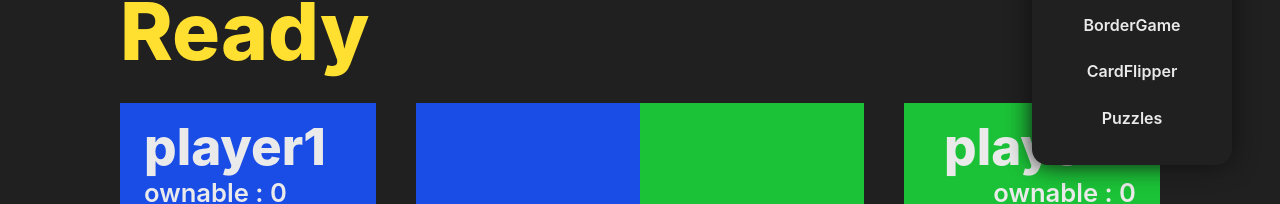
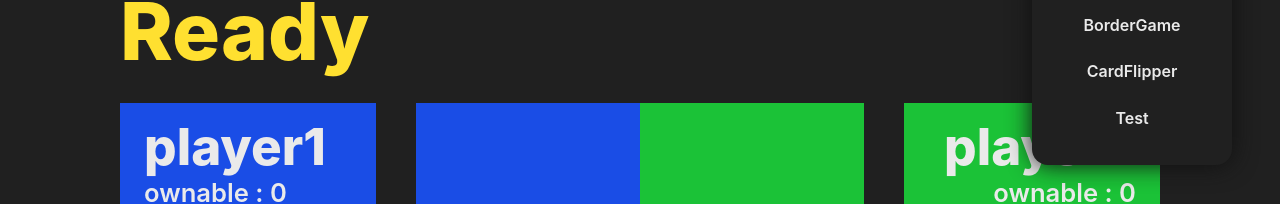
Before and after one commit to yyb02006/Boardgame, a React (Create React App) app: page / in a window 1280 px wide. Both pictures are taken after a click on the element 1220 px from the left and 35 px from the top of the page. Shown: the part 98-302 px from the top of the page. Built offline with nearby package versions, Linux system fonts and the light colour scheme.

Commit message:
NavLink의 클릭이벤트가 GNB를 변경할 수 있도록 수정

```diff
--- a/src/App.tsx
+++ b/src/App.tsx
@@ -5,11 +5,13 @@ import Home from '#routes/Home';
 import Test from '#routes/Test';
 import GlobalStyle from '#GlobalStyle';
 import CardFlipper from '#routes/CardFlipper';
+import { AppProvider } from '#AppContext';
 
 export default function App() {
 	return (
 		<BrowserRouter>
 			<GlobalStyle />
+			<AppProvider>
 				<div className="App" style={{ position: 'relative' }}>
 					<Header title={'BorderGame'} />
 					<Routes>
@@ -18,6 +20,7 @@ export default function App() {
 						<Route path="/Test" element={<Test />} />
 					</Routes>
 				</div>
+			</AppProvider>
 		</BrowserRouter>
 	);
 }
--- a/src/AppContext.tsx
+++ b/src/AppContext.tsx
@@ -4,7 +4,7 @@ const AppContext = createContext<AppContext | undefined>(undefined);
 
 export function AppProvider({ children }: { children: React.ReactNode }) {
 	const [pageState, setPageState] = useState<PageState>('home');
-	const contextValue = { pageState };
+	const contextValue = { pageState, setPageState };
 	return <AppContext.Provider value={contextValue}>{children}</AppContext.Provider>;
 }
 
--- a/src/components/Header.tsx
+++ b/src/components/Header.tsx
@@ -1,3 +1,4 @@
+import { useAppContext } from '#AppContext';
 import { fadeInZ } from '#styles/animations';
 import { fullWidthHeight } from '#styles/theme';
 import React, { useEffect, useRef, useState } from 'react';
@@ -34,7 +35,7 @@ const HambergerMenu = styled.div`
 	width: 24px;
 	height: 24px;
 	position: relative;
-	perspective: 1000px;
+	perspective: 2000px;
 `;
 
 const MenuIcon = styled.div`
@@ -141,7 +142,22 @@ interface HeaderProps {
 	title: string;
 }
 
+const LinkWrapper = ({ to, label, page }: { to: string; label: string; page: PageState }) => {
+	const { setPageState } = useAppContext();
+	return (
+		<NavLink
+			to={to}
+			onClick={() => {
+				setPageState(page);
+			}}
+		>
+			{label}
+		</NavLink>
+	);
+};
+
 const Header = ({ title }: HeaderProps) => {
+	const { pageState } = useAppContext();
 	const [isOpen, setIsOpen] = useState(false);
 	const [isVisible, setIsVisible] = useState(false);
 	const menuToggleHandler = (isOpen: boolean) => {
@@ -155,6 +171,9 @@ const Header = ({ title }: HeaderProps) => {
 			}, 300);
 		}
 	};
+	useEffect(() => {
+		setIsOpen(false);
+	}, [pageState]);
 	return (
 		<Layout>
 			<HeaderNav to={'/'}>{title}</HeaderNav>
@@ -168,9 +187,9 @@ const Header = ({ title }: HeaderProps) => {
 						/>
 						<span className="Title">Games</span>
 						<div className="Links">
-							<NavLink to={'/'}>BorderGame</NavLink>
-							<NavLink to={'/card-flipper'}>CardFlipper</NavLink>
-							<span>Puzzles</span>
+							<LinkWrapper to="/" label="BorderGame" page="borderGame" />
+							<LinkWrapper to="/card-flipper" label="CardFlipper" page="cardFlipper" />
+							<LinkWrapper to="/test" label="Test" page="test" />
 						</div>
 					</Spread>
 				) : (
--- a/src/typings/ContextTypes.d.ts
+++ b/src/typings/ContextTypes.d.ts
@@ -8,6 +8,7 @@ type PageState = 'home' | 'borderGame' | 'cardFlipper' | 'test';
 
 interface AppContext {
 	pageState: PageState;
+	setPageState: React.Dispatch<React.SetStateAction<PageState>>;
 }
 
 /* CardFlipper's Context Types */
```
Lines whose indentation alone changed are shown as unchanged.
